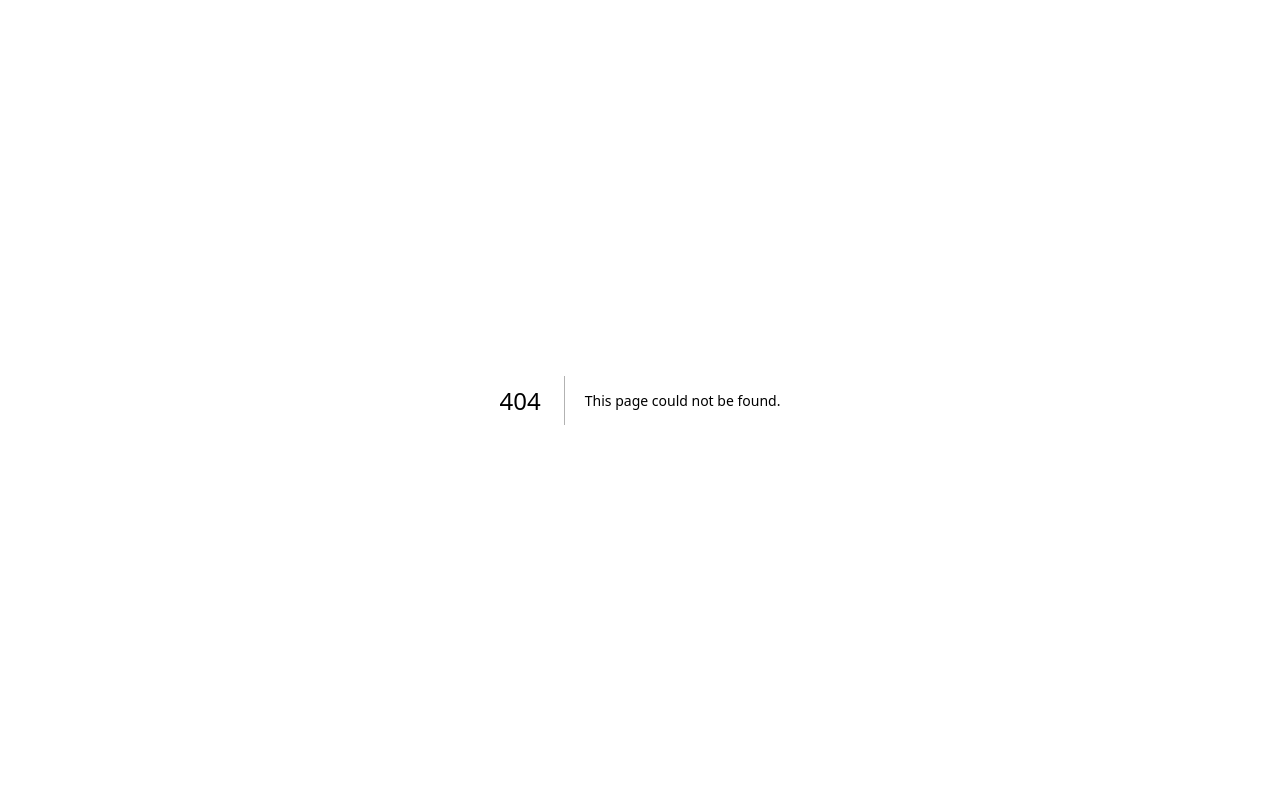
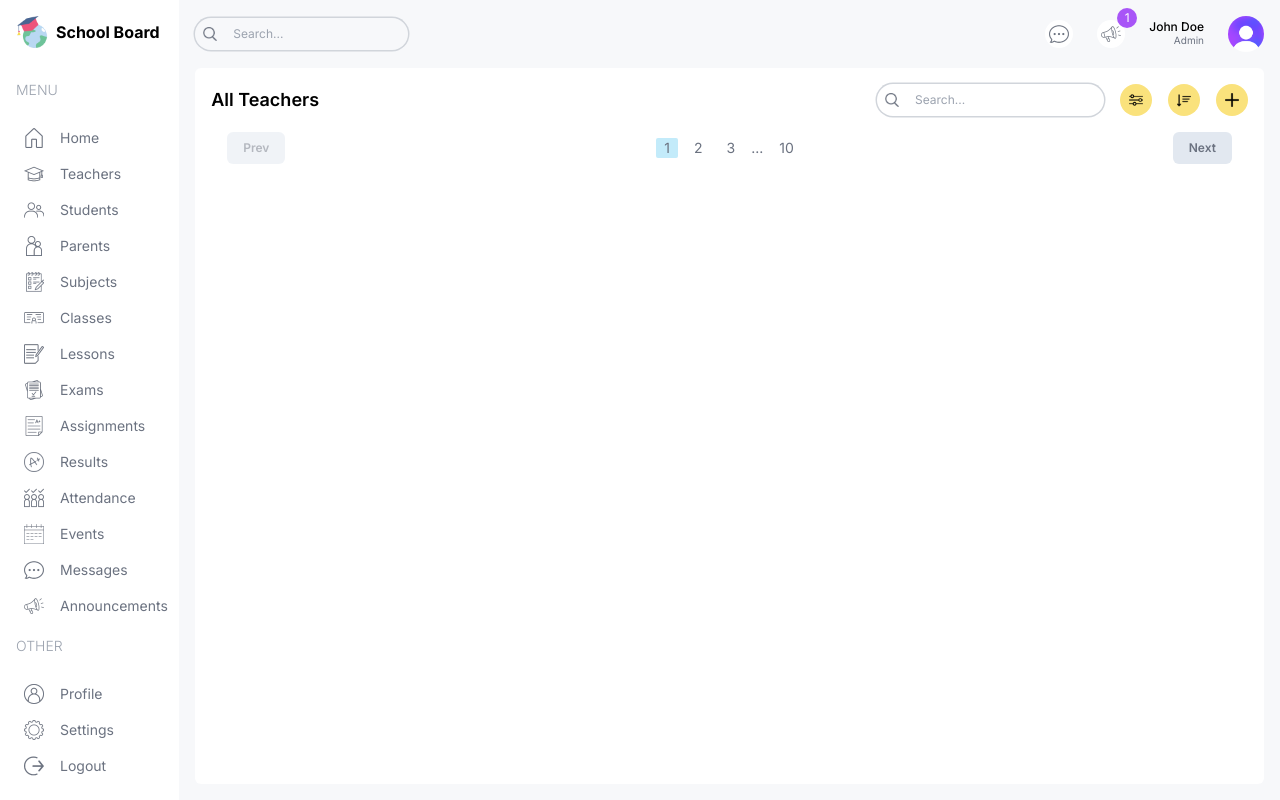
Before and after one commit to kncode86/school_management_app, a Next.js app: page /list/teachers in a window 1280 px wide. Before the commit this address had no page. Built offline with nearby package versions, Linux system fonts and the light colour scheme.

Commit message:
feat: create List Table design with Pagination

```diff
--- /dev/null
+++ b/src/app/(dashboard)/list/teachers/page.tsx
@@ -0,0 +1,36 @@
+import Pagination from "@/components/Pagination";
+import TableSearch from "@/components/TableSearch";
+import Image from "next/image";
+
+const TeacherListPage = () => {
+    return (
+        <div className="bg-white p-4 rounded-md flex-1 m-4 mt-0">
+            {/*TOP*/}
+            <div className="flex items-center justify-between">
+                <h1 className="text-lg font-semibold hidden md:block">All Teachers</h1>
+                <div className="gap-4 flex flex-col md:flex-row items-center w-full md:w-auto">
+                    <TableSearch />
+                    <div className="flex items-center gap-4 self-end">
+                        <button className="w-8 h-8 flex items-center justify-center rounded-full bg-customYellow">
+                            <Image src='/filter.png' alt="" width={14} height={14} />
+                        </button>
+                        <button className="w-8 h-8 flex items-center justify-center rounded-full bg-customYellow">
+                            <Image src='/sort.png' alt="" width={14} height={14} />
+                        </button>
+                        <button className="w-8 h-8 flex items-center justify-center rounded-full bg-customYellow">
+                            <Image src='/plus.png' alt="" width={14} height={14} />
+                        </button>
+                    </div>
+                </div>
+            </div>
+
+            {/*LIST*/}
+            <div className=""></div>
+
+            {/*PAGINATION*/}
+            <Pagination />
+        </div>
+    )
+}
+
+export default TeacherListPage;
--- /dev/null
+++ b/src/components/Pagination.tsx
@@ -0,0 +1,26 @@
+const Pagination = () => {
+    return (
+        <div className="p-4 flex items-center justify-between text-gray-500">
+            <button
+                disabled
+                className="px-4 py-2 rounded-md bg-slate-200 text-xs font-semibold
+                    disabled:opacity-50 disabled:cursor-not-allowed"
+                >
+                    Prev
+            </button>
+            <div className="flex items-center gap-2 text-sm">
+                <button className="px-2 rounded-sm bg-customSky">1</button>
+                <button className="px-2 rounded-sm">2</button>
+                <button className="px-2 rounded-sm">3</button>
+                ...
+                <button className="px-2 rounded-sm">10</button>
+            </div>
+            <button className="px-4 py-2 rounded-md bg-slate-200 text-xs font-semibold
+                disabled:opacity-50 disabled:cursor-not-allowed">
+                    Next
+            </button>
+        </div>
+    )
+}
+
+export default Pagination;
--- /dev/null
+++ b/src/components/TableSearch.tsx
@@ -0,0 +1,12 @@
+import Image from "next/image";
+
+const TableSearch = () => {
+    return (
+        <div className="w-full md:w-auto flex items-center gap-2 text-xs rounded-full ring-[1.5px] ring-gray-300 px-2">
+            <Image src="/search.png" alt="" width={14} height={14} />
+            <input type="text" placeholder="Search..." className="w-200 p-2 bg-transparent outline-none" />
+        </div>
+    )
+}
+
+export default TableSearch;
```
